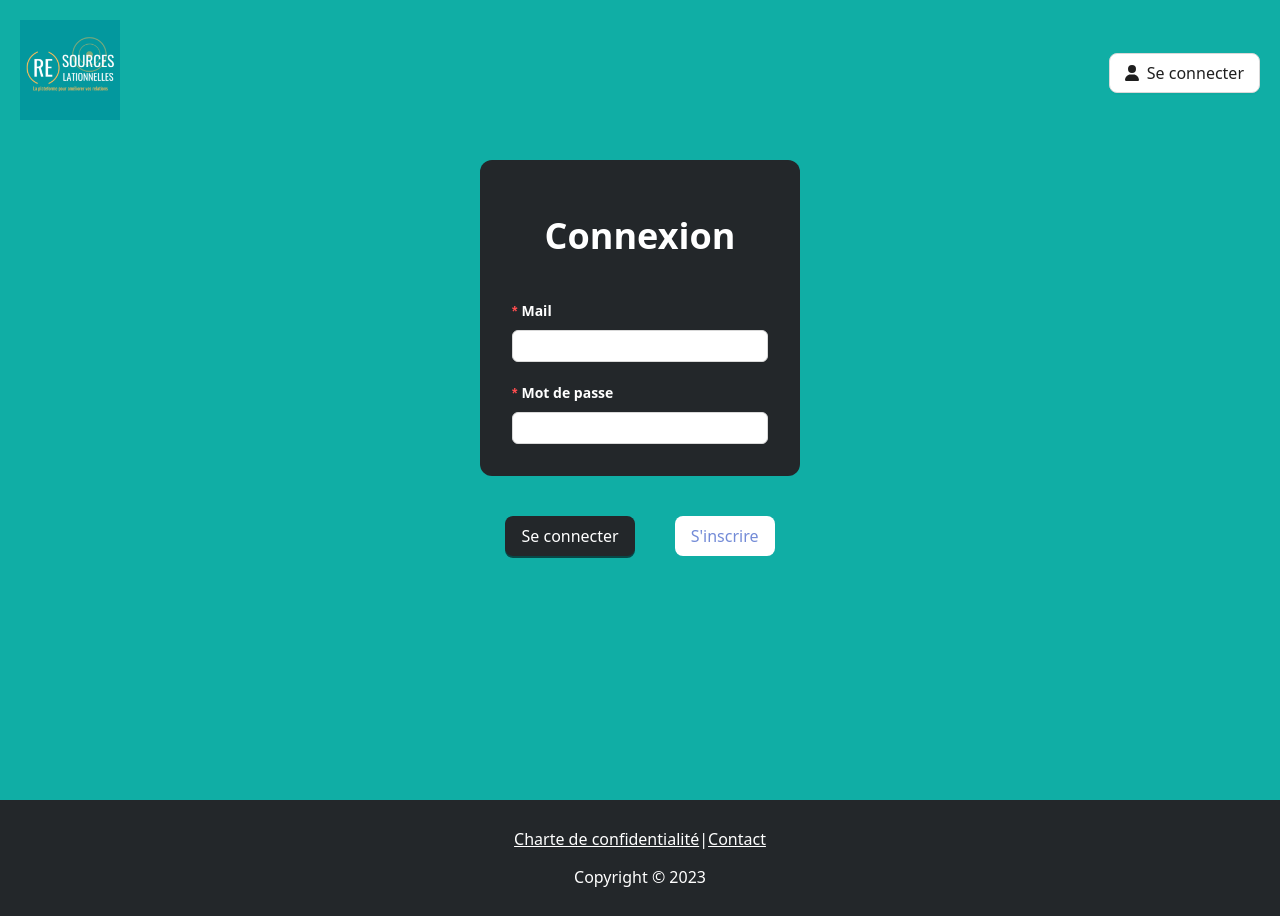
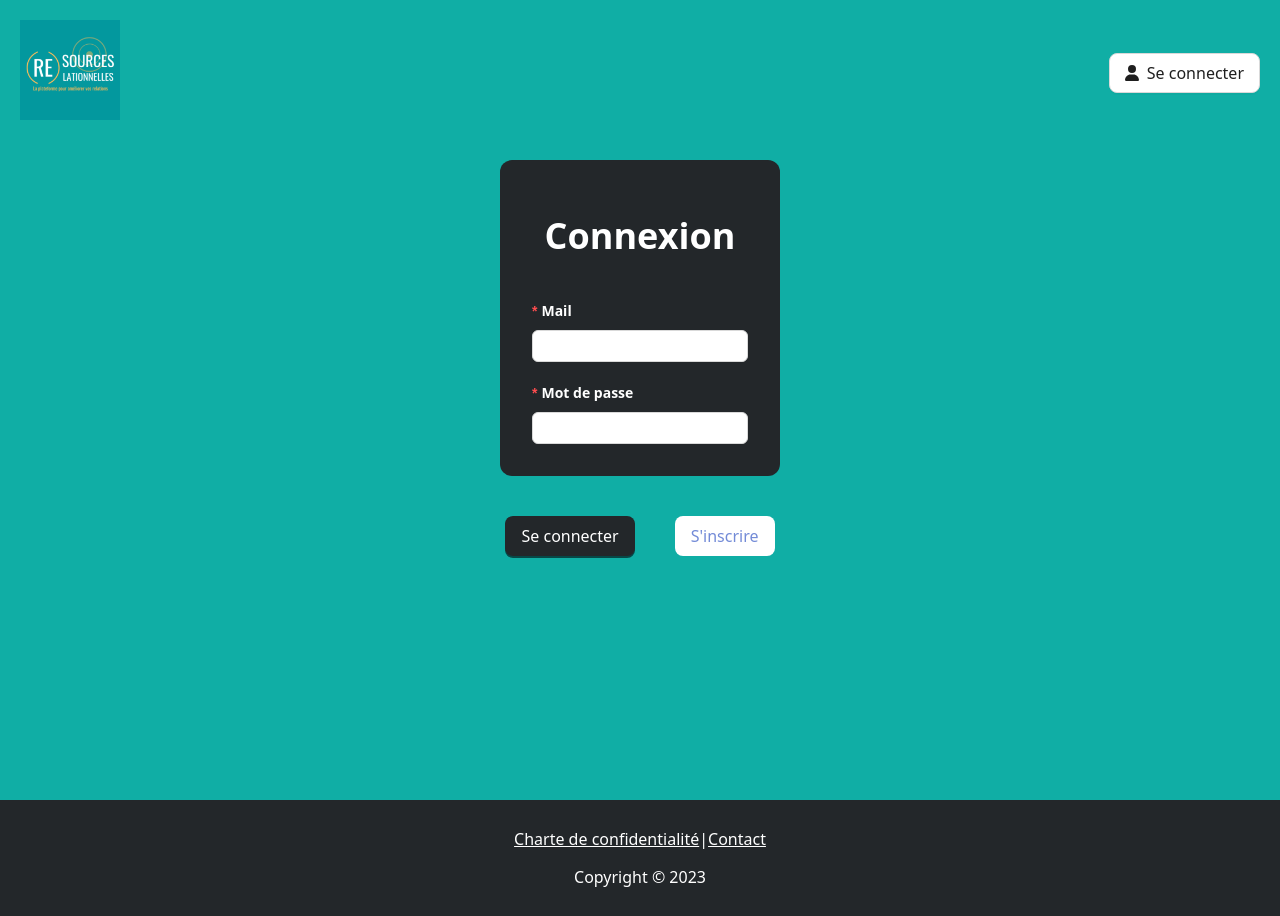
Before and after one commit to polsust/CUBES-client, a Next.js app: page /connexion in a window 1280 px wide. Built offline with nearby package versions, Linux system fonts and the light colour scheme.

Commit message:
Add padding for sides on app wrap

```diff
--- a/src/pages/_app.tsx
+++ b/src/pages/_app.tsx
@@ -19,7 +19,7 @@ export default function App({ Component, pageProps }: AppProps) {
         <Desktop>
           <Header />
         </Desktop>
-        <div className="flex relative justify-center pt-40 pb-32 w-full min-h-screen bg-primary">
+        <div className="flex relative justify-center pt-40 pb-32 w-full min-h-screen bg-primary px-5 lg:px-20">
           <Component {...pageProps} />
         </div>
 
```
